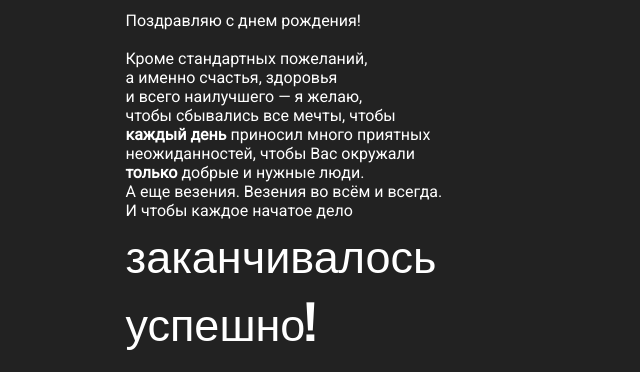
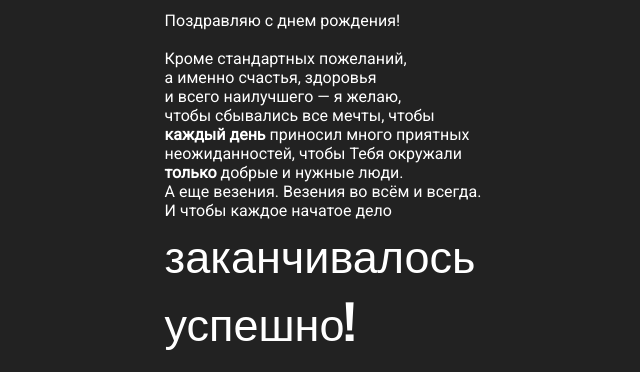
Before and after one commit to Inariari/graz-d-2022, a plain HTML site: page index.html in a window 1280 px wide. Shown: the part 520-892 px from the top of the page, without its empty margins (317-957 px from the left). Drawn offline with Linux system fonts and the light colour scheme.

Commit message:
feat: fix some shitties

```diff
--- a/index.html
+++ b/index.html
@@ -19,7 +19,7 @@
       <br>
       <br> Кроме стандартных пожеланий, <br> а именно счастья, здоровья <br>
       и всего наилучшего — я желаю, <br>
-      чтобы сбывались все мечты, чтобы <br> <b>каждый день </b> приносил много приятных <br> неожиданностей, чтобы Вас окружали <br> <b>только</b> добрые и
+      чтобы сбывались все мечты, чтобы <br> <b>каждый день </b> приносил много приятных <br> неожиданностей, чтобы Тебя окружали <br> <b>только</b> добрые и
       нужные люди. <br> А еще везения. Везения во всём и всегда. <br> И чтобы каждое начатое дело <br> <span class="fin"> заканчивалось <br> успешно!</span>
     </p>
   </div>
@@ -28,6 +28,3 @@
 </body>
 
 </html>
-
-
-graz-d-2022
```
